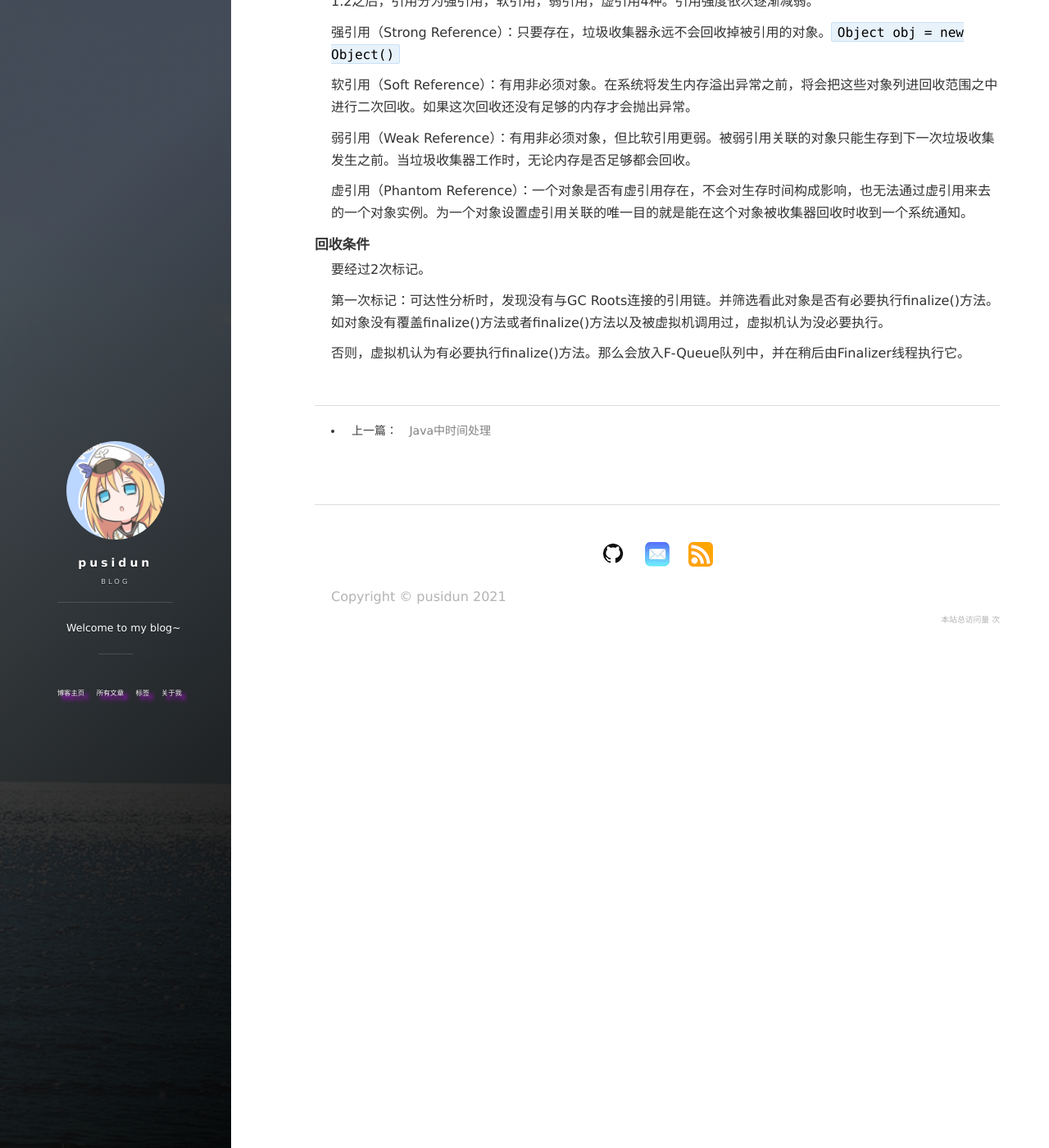
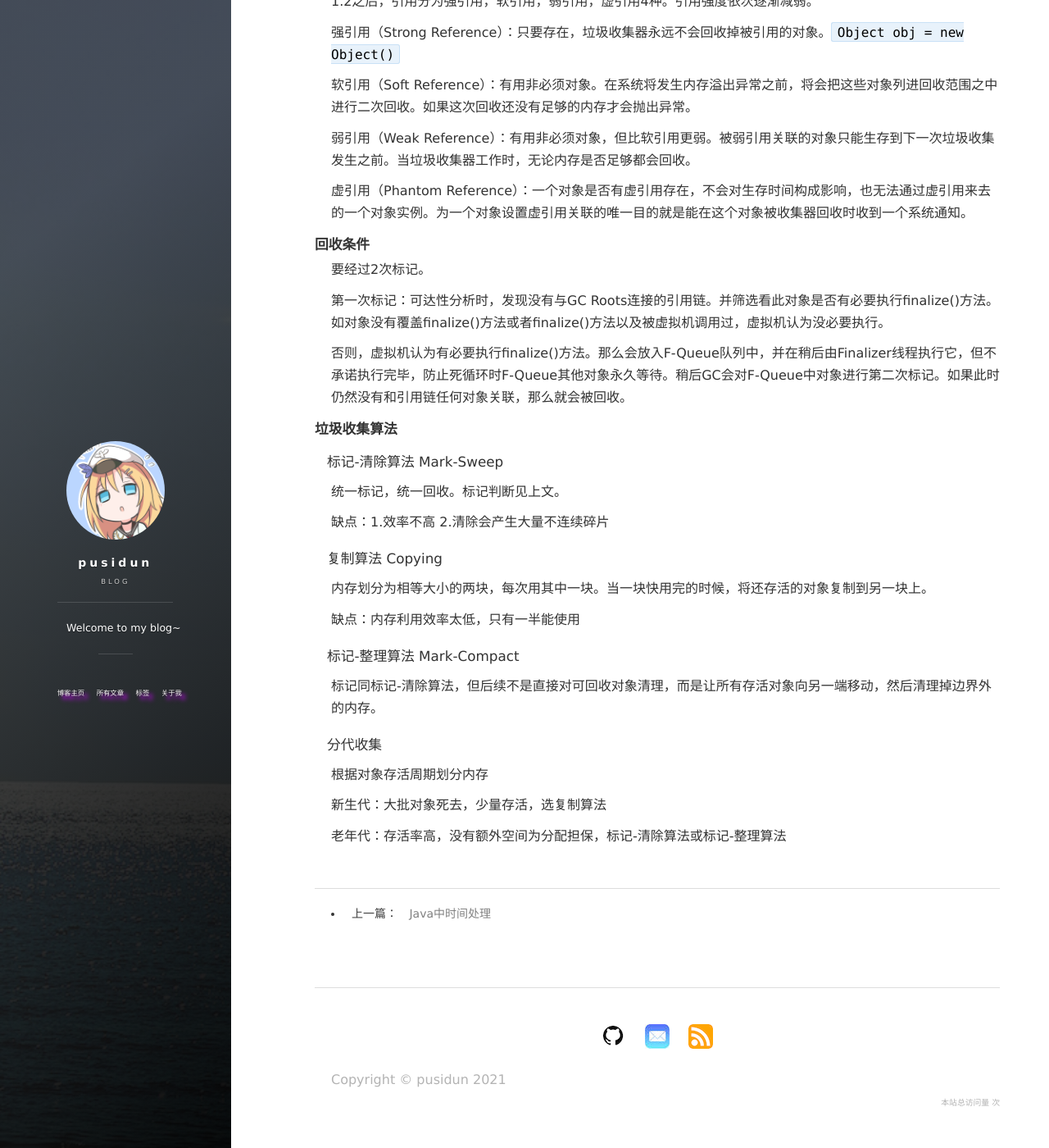
Before and after one commit to pusidun/pusidun.github.io, a Jekyll site: the page built from _posts/2021-04-12-深入理解Java虚拟机ch3.md, in a window 1280 px wide and 1400 px high, scrolled down 1401 px. Shown: the whole window at 82% size. Built offline with Jekyll 4.4.1, drawn with Linux system fonts in a browser that asks for light colours; nearby versions of some CDN libraries; comment, search, counter and statistics services are not loaded.

Commit message:
add jvm ch3

```diff
--- a/_posts/2021-04-12-深入理解Java虚拟机ch3.md
+++ b/_posts/2021-04-12-深入理解Java虚拟机ch3.md
@@ -56,4 +56,30 @@ JDK 1.2之后，引用分为强引用，软引用，弱引用，虚引用4种。
 
 第一次标记：可达性分析时，发现没有与GC Roots连接的引用链。并筛选看此对象是否有必要执行finalize()方法。如对象没有覆盖finalize()方法或者finalize()方法以及被虚拟机调用过，虚拟机认为没必要执行。
 
-否则，虚拟机认为有必要执行finalize()方法。那么会放入F-Queue队列中，并在稍后由Finalizer线程执行它。
+否则，虚拟机认为有必要执行finalize()方法。那么会放入F-Queue队列中，并在稍后由Finalizer线程执行它，但不承诺执行完毕，防止死循环时F-Queue其他对象永久等待。稍后GC会对F-Queue中对象进行第二次标记。如果此时仍然没有和引用链任何对象关联，那么就会被回收。
+
+### 垃圾收集算法
+
+#### 标记-清除算法 Mark-Sweep
+
+统一标记，统一回收。标记判断见上文。
+
+缺点：1.效率不高 2.清除会产生大量不连续碎片
+
+#### 复制算法 Copying
+
+内存划分为相等大小的两块，每次用其中一块。当一块快用完的时候，将还存活的对象复制到另一块上。
+
+缺点：内存利用效率太低，只有一半能使用
+
+#### 标记-整理算法 Mark-Compact
+
+标记同标记-清除算法，但后续不是直接对可回收对象清理，而是让所有存活对象向另一端移动，然后清理掉边界外的内存。
+
+#### 分代收集
+
+根据对象存活周期划分内存
+
+新生代：大批对象死去，少量存活，选复制算法
+
+老年代：存活率高，没有额外空间为分配担保，标记-清除算法或标记-整理算法
```
